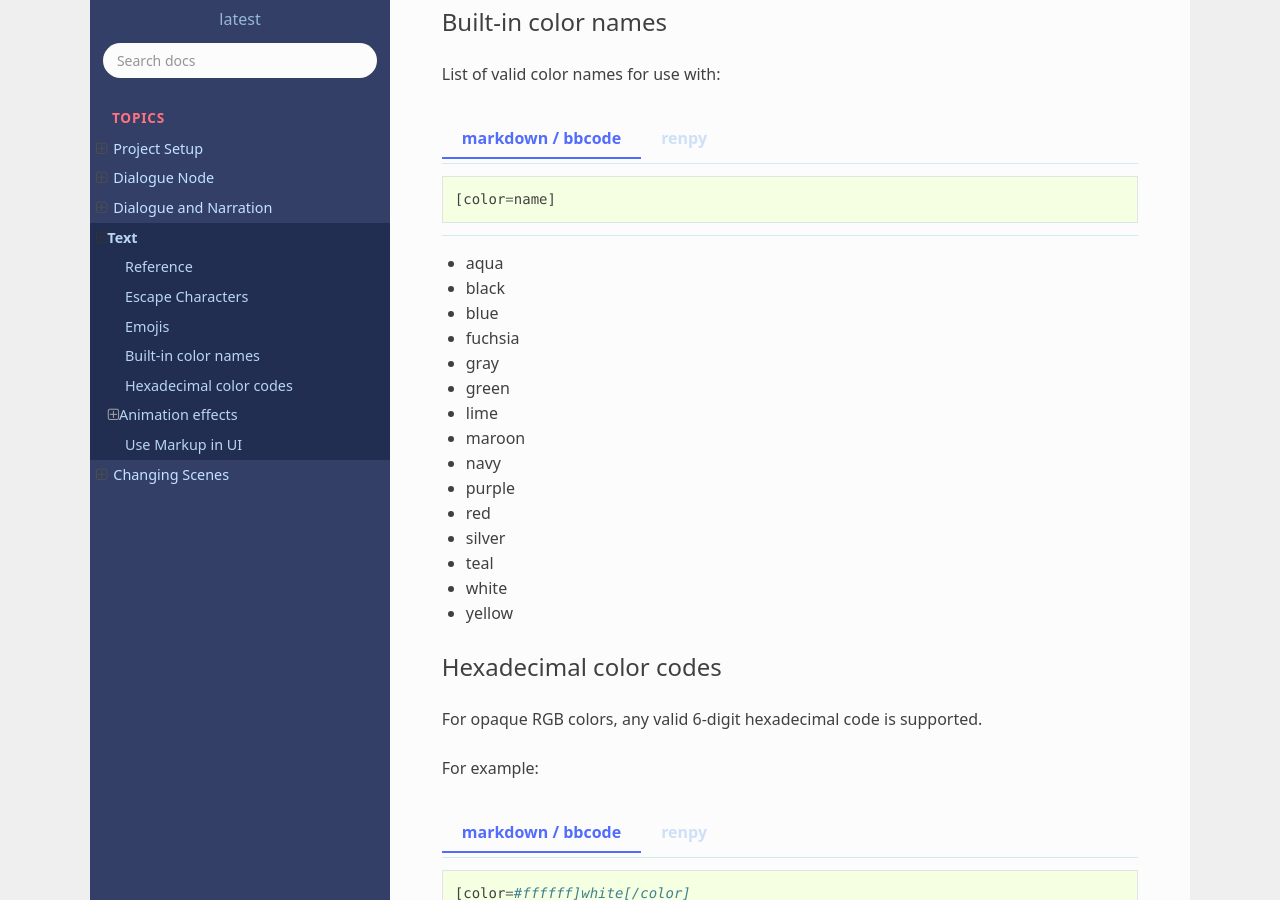
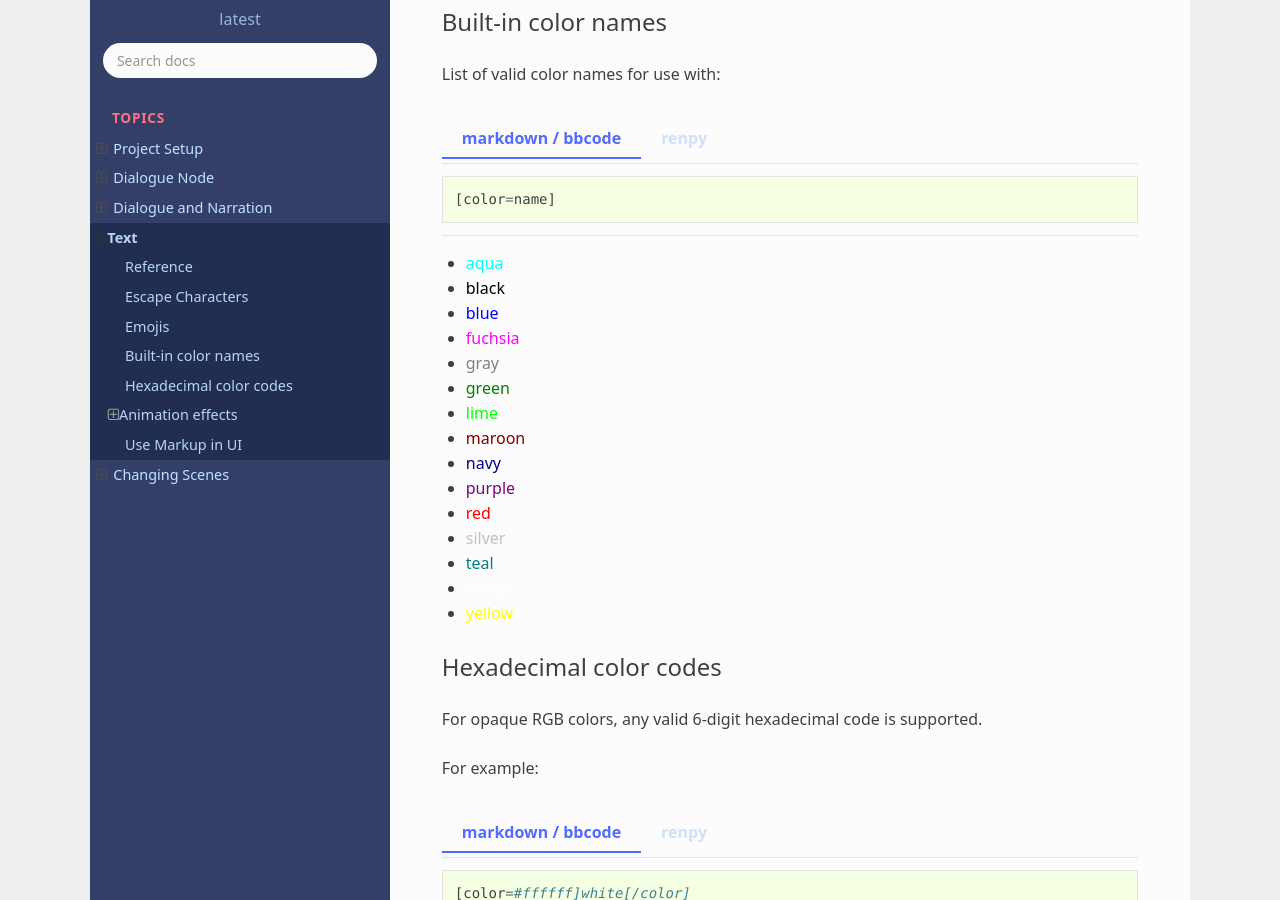
Before and after one commit to rakugoteam/Docs, a Sphinx documentation site: the page built from source/text.md, in a window 1280 px wide and 900 px high, scrolled down 2885 px. Built offline with Sphinx 7.4.7 and the Read the Docs theme 2.0.0, drawn with Linux system fonts in a browser that asks for light colours.

Commit message:
add color font in text

````diff
--- a/source/text.md
+++ b/source/text.md
@@ -164,7 +164,7 @@ say("cool", "I'm cool [:sunglasses:] Developer")
 
 :::
 
-<!-- todo add screen shot -->
+<!-- <p style="color:todo">todo</p> add screen shot -->
 
 ## Built-in color names
 
@@ -186,21 +186,21 @@ List of valid color names for use with:
 
 :::
 
-- aqua
-- black
-- blue
-- fuchsia
-- gray
-- green
-- lime
-- maroon
-- navy
-- purple
-- red
-- silver
-- teal
-- white
-- yellow
+- <p style="color:aqua">aqua</p>
+- <p style="color:black">black</p>
+- <p style="color:blue">blue</p>
+- <p style="color:fuchsia">fuchsia</p>
+- <p style="color:gray">gray</p>
+- <p style="color:green">green</p>
+- <p style="color:lime">lime</p>
+- <p style="color:maroon">maroon</p>
+- <p style="color:navy">navy</p>
+- <p style="color:purple">purple</p>
+- <p style="color:red">red</p>
+- <p style="color:silver">silver</p>
+- <p style="color:teal">teal</p>
+- <p style="color:white">white</p>
+- <p style="color:yellow">yellow</p>
 
 ## Hexadecimal color codes
 
@@ -411,4 +411,4 @@ func _ready() -> void:
     bbcode_text = Rakugo.parse_rich_text(rakugo_text)
 ```
 
-<!-- todo add screen shot ? -->
+<!-- <p style="color:todo">todo</p> add screen shot ? -->
````
